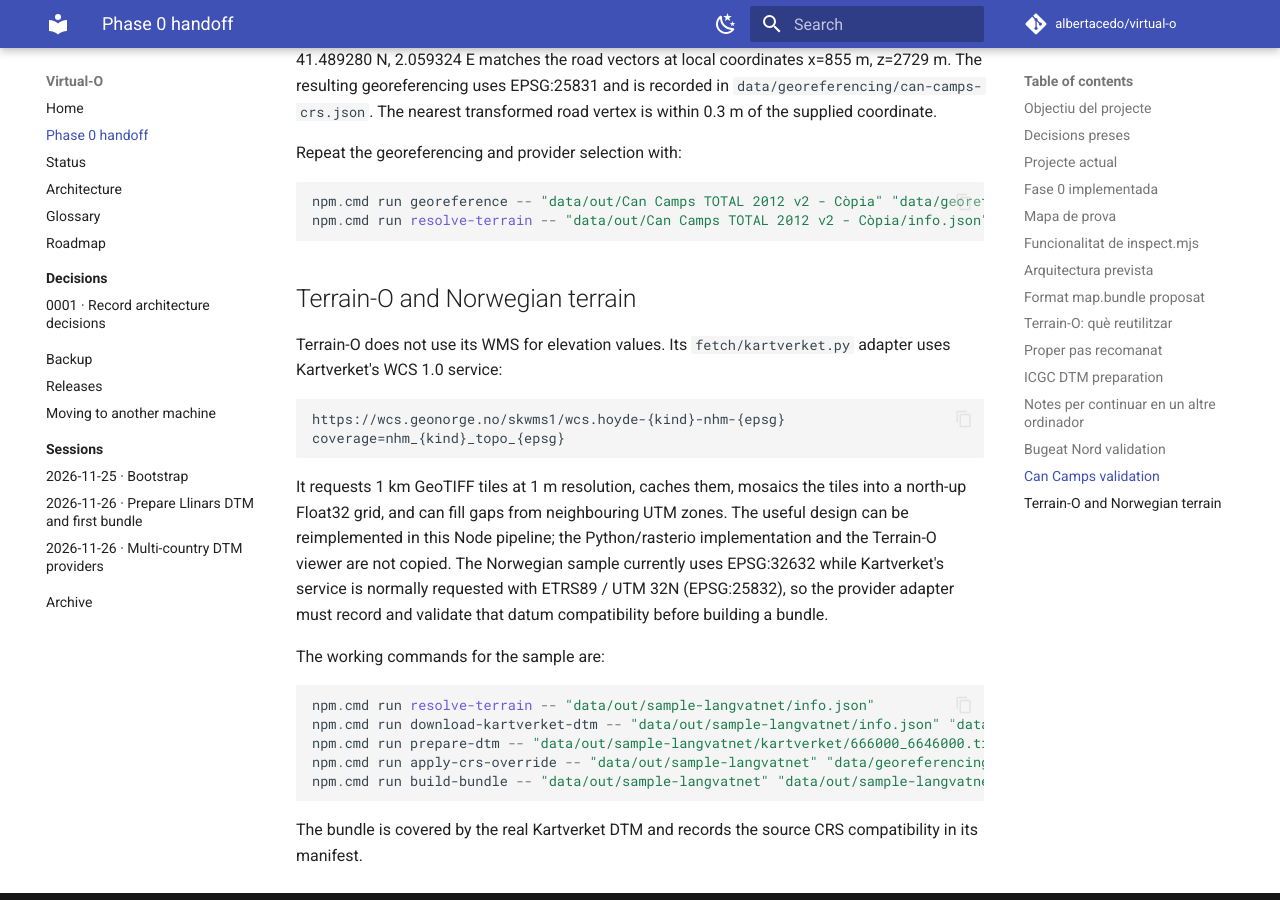
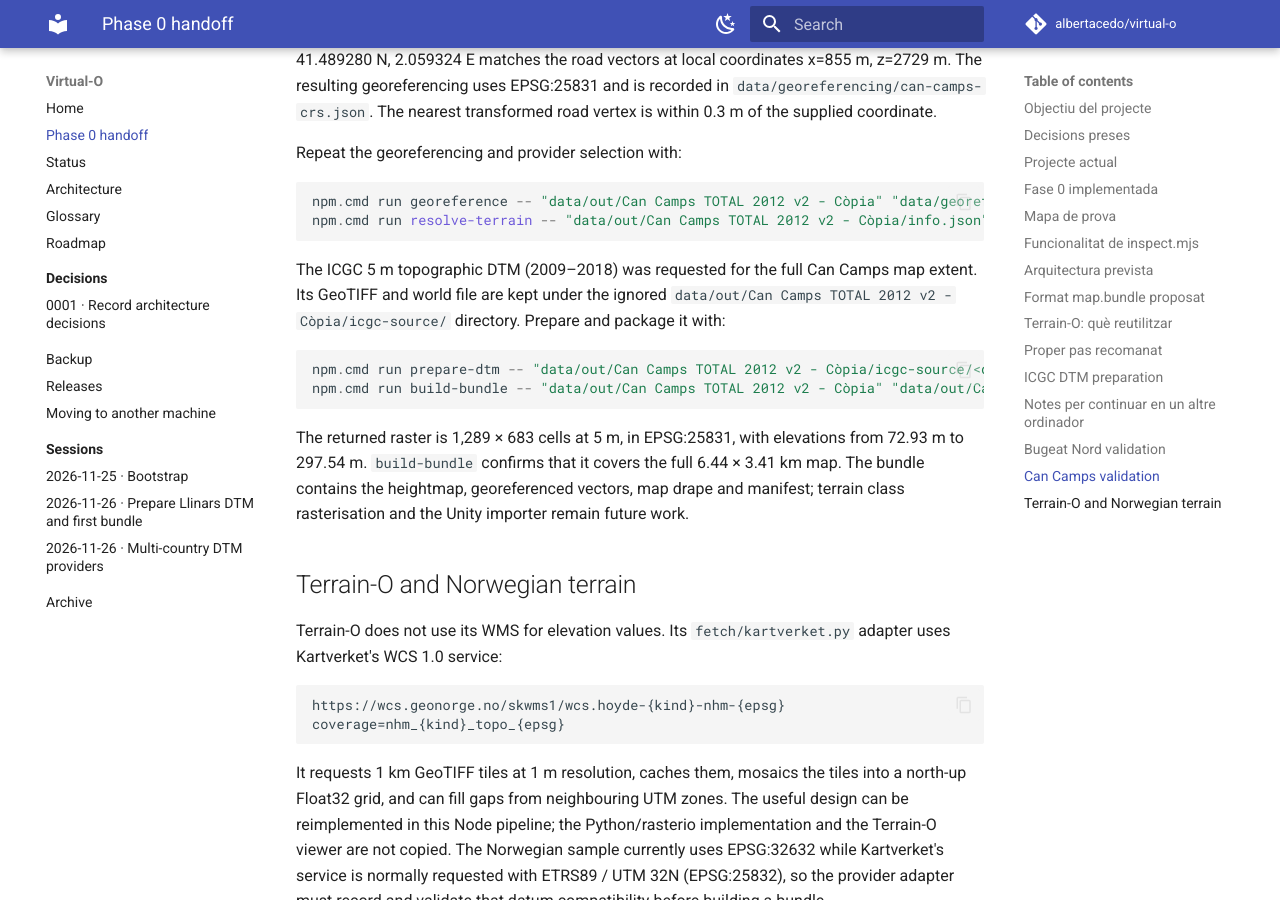
Before and after one commit to albertacedo/virtual-o, an MkDocs documentation site: the page built from docs/phase0-handoff.md, in a window 1280 px wide and 900 px high, scrolled down 7829 px. Built offline with MkDocs 1.6.1 and Material for MkDocs 9.7.7, drawn with Linux system fonts in a browser that asks for light colours; comment, search, counter and statistics services are not loaded.

Commit message:
fix: decode tiled LZW GeoTIFF heights
Wrap decoded Uint8Array tile bytes as a Buffer before reading Float32 samples. Record the Can Camps ICGC DTM preparation and verified map.bundle coverage. Verified with the 5 m Can Camps raster and tasks.ps1 -Check.

Machine: KIT-ACEDO

````diff
--- a/docs/phase0-handoff.md
+++ b/docs/phase0-handoff.md
@@ -325,6 +325,21 @@ npm.cmd run georeference -- "data/out/Can Camps TOTAL 2012 v2 - Còpia" "data/ge
 npm.cmd run resolve-terrain -- "data/out/Can Camps TOTAL 2012 v2 - Còpia/info.json" "data/georeferencing/can-camps-crs.json"
 ```
 
+The ICGC 5 m topographic DTM (2009–2018) was requested for the full Can Camps map extent.
+Its GeoTIFF and world file are kept under the ignored
+`data/out/Can Camps TOTAL 2012 v2 - Còpia/icgc-source/` directory. Prepare and package it
+with:
+
+```powershell
+npm.cmd run prepare-dtm -- "data/out/Can Camps TOTAL 2012 v2 - Còpia/icgc-source/<downloaded>.tif" "data/out/Can Camps TOTAL 2012 v2 - Còpia/dtm" "EPSG:25831"
+npm.cmd run build-bundle -- "data/out/Can Camps TOTAL 2012 v2 - Còpia" "data/out/Can Camps TOTAL 2012 v2 - Còpia/dtm" "data/out/Can Camps TOTAL 2012 v2 - Còpia/map.bundle"
+```
+
+The returned raster is 1,289 × 683 cells at 5 m, in EPSG:25831, with elevations from
+72.93 m to 297.54 m. `build-bundle` confirms that it covers the full 6.44 × 3.41 km map.
+The bundle contains the heightmap, georeferenced vectors, map drape and manifest; terrain
+class rasterisation and the Unity importer remain future work.
+
 ## Terrain-O and Norwegian terrain
 
 Terrain-O does not use its WMS for elevation values. Its `fetch/kartverket.py` adapter
````
Also changed, not shown: docs/status.md (+1 -0 lines), 1 other file.
